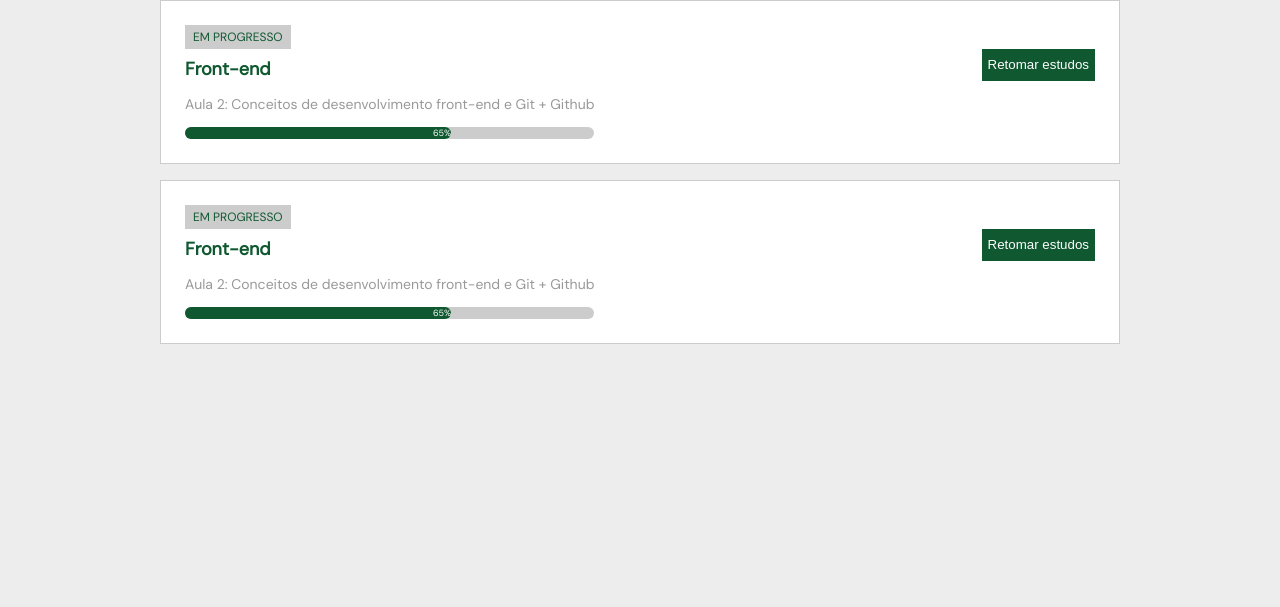
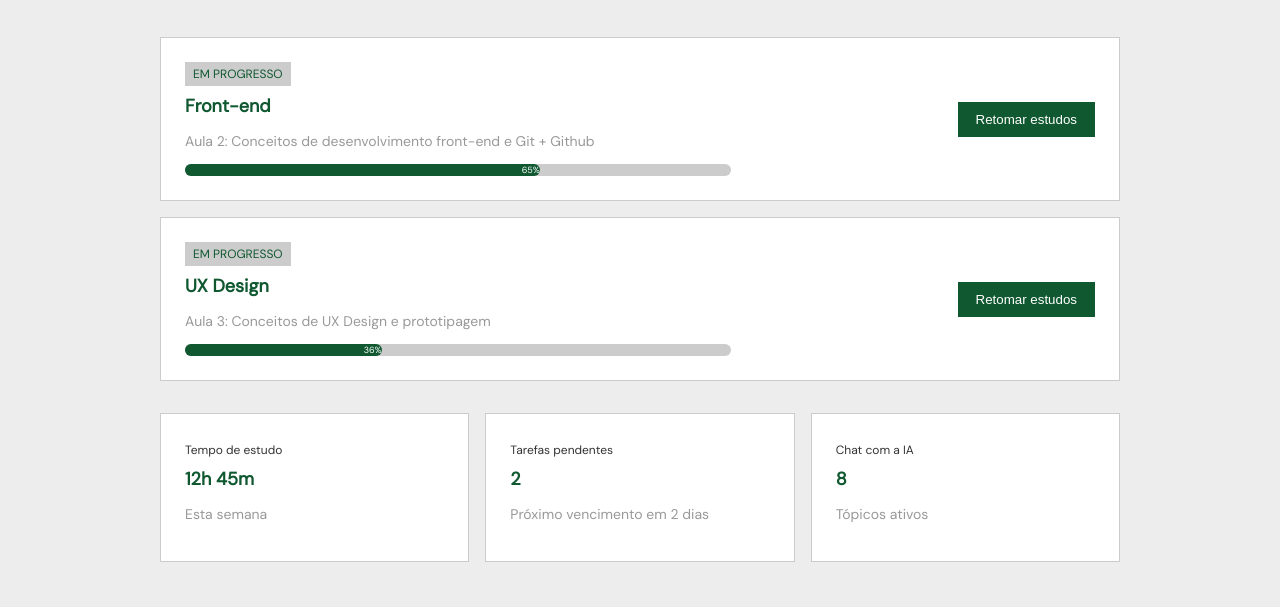
Before and after one commit to lucasbeskow/app-aluno, a plain HTML site: page dashboard.html in a window 1280 px wide. Shown: the part 193-800 px from the top of the page. Drawn offline with Linux system fonts and the light colour scheme.

Commit message:
html + css dashboard

```diff
--- a/dashboard.html
+++ b/dashboard.html
@@ -34,23 +34,54 @@
                 <h3 class="card__title">Front-end</h3>
                 <p>Aula 2: Conceitos de desenvolvimento front-end e Git + Github</p>
                 <div class="card__progress">
-                    <div>65%</div>
+                    <div style="width: 65%;">65%</div>
                 </div>
             </div>
-            <button class="card__button">Retomar estudos</button>
+            <div class="card__footer">
+                <button class="card__button">Retomar estudos</button>
+            </div>
         </div>
 
          <div class="card">
             <div class="card__body">
                 <span class="card__badge">Em progresso</span>
-                <h3 class="card__title">Front-end</h3>
-                <p>Aula 2: Conceitos de desenvolvimento front-end e Git + Github</p>
+                <h3 class="card__title">UX Design</h3>
+                <p>Aula 3: Conceitos de UX Design e prototipagem</p>
                 <div class="card__progress">
-                    <div>65%</div>
+                    <div style="width: 36%;">36%</div>
                 </div>
             </div>
-            <button class="card__button">Retomar estudos</button>
+            <div class="card__footer">
+                <button class="card__button">Retomar estudos</button>
+            </div>
         </div>
+
+        <div class="card__group">
+            <div class="card card--33">
+                <div class="card__body">
+                    <span class="card__badge card__badge--title">Tempo de estudo</span>
+                    <h3 class="card__title">12h 45m</h3>
+                    <p>Esta semana</p>
+                </div>
+            </div>
+
+            <div class="card card--33">
+                <div class="card__body">
+                    <span class="card__badge card__badge--title">Tarefas pendentes</span>
+                    <h3 class="card__title">2</h3>
+                    <p>Próximo vencimento em 2 dias</p>
+                </div>
+            </div>
+
+            <div class="card card--33">
+                <div class="card__body">
+                    <span class="card__badge card__badge--title">Chat com a IA</span>
+                    <h3 class="card__title">8</h3>
+                    <p>Tópicos ativos</p>
+                </div>
+            </div>
+        </div>
+
 
     </div>
 
--- a/styles.css
+++ b/styles.css
@@ -122,6 +122,7 @@ main{
 .dashboard__body{
     max-width: 960px;
     margin: 0 auto;
+    padding: 0 40px;
 }
 
 header{
@@ -133,12 +134,14 @@ header{
     align-items: center;
     max-width: 960px;
     margin: 0 auto;
+    padding: 0 40px;
 }
 
 .dashboard__title{
     font-size: 16px;
     color: #0f5830;
 }
+
 .dashboard__title span{
     display: block;
     font-size: 12px;
@@ -161,6 +164,7 @@ header{
 }
 
 .dashboard__hero{
+    margin: 40px 0;
     font-size: 14px;
     color: #999999;
 }
@@ -179,8 +183,19 @@ header{
     border: 1px solid #cccccc;
 }
 
+.card__group{
+    display: flex;
+    flex-direction: row;
+    gap: 16px;
+}
+
 .card__body{
+    width: 60%;
     margin-right: auto;
+}
+
+.card__footer{
+    align-self: center;
 }
 
 .card__badge{
@@ -210,7 +225,6 @@ header{
 }
 
 .card__progress div{
-    width: 65%;
     height: 12px;
     font-size: 9px;
     color: #ffffff;
@@ -221,9 +235,7 @@ header{
 
 .card__button{
     display: inline-block;
-    height: 32px;
-    margin: 24px 0 18px 0;
-    padding: 4px;
+    padding: 8px 16px;
     background-color: #0f5830;
     border-width: none;
     border-style: solid;
@@ -231,3 +243,18 @@ header{
     color: #ffffff;
     text-align: center;
 }
+
+.card--33{
+    width: 33%;
+}
+
+.card--33 .card__body{
+    width: 100%;
+}
+
+.card__badge--title{
+    padding: 0;
+    text-transform: none;
+    color: #333333;
+    background-color: transparent;
+}
```
